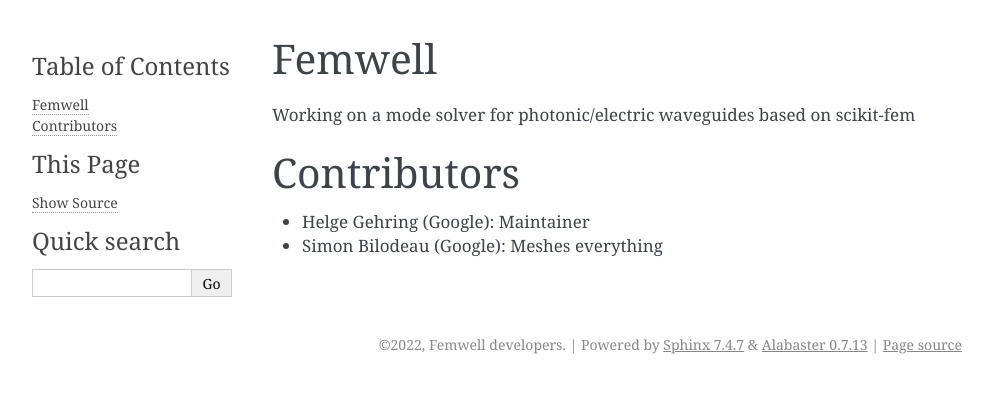
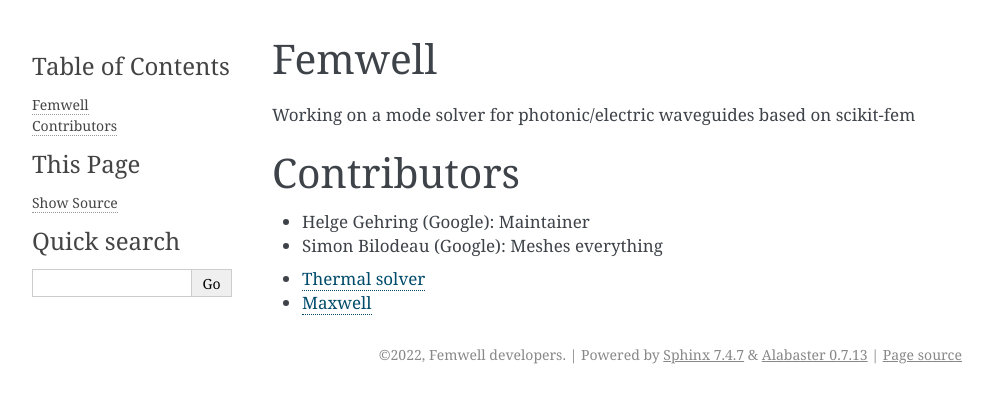
Before and after one commit to HelgeGehring/femwell, a Sphinx documentation site: the page built from docs/source/index.rst, in a window 1280 px wide. Shown: the top 403 px of the page, without its empty margins (148-1141 px from the left). Built offline with Sphinx 7.4.7, drawn with Linux system fonts in a browser that asks for light colours.

Commit message:
start math docs of maxwell

```diff
--- a/docs/source/index.rst
+++ b/docs/source/index.rst
@@ -1 +1,5 @@
 .. include:: ../../README.rst
+
+.. toctree::
+    thermal.rst
+    maxwell.rst
--- /dev/null
+++ b/docs/source/maxwell.rst
@@ -0,0 +1,6 @@
+Maxwell
+-------
+Math like in this `paper <http://dx.doi.org/10.1080/02726340290084012>`_
+
+.. math::
+    \mathcal{E}(\vec{x},x_3,t)=(\vec{E}(\vec{x}),E_3(\vec{x}))\mathrm{e}^{i(\omega t \pm \beta x_3)}
```
